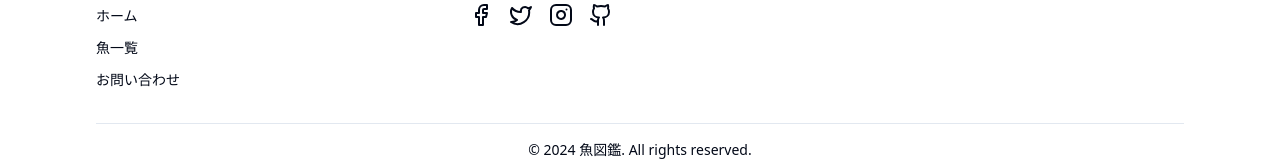
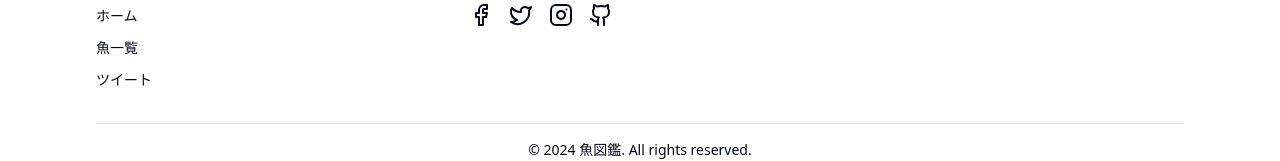
Before and after one commit to ozawakota/sakana-app, a Next.js app in the folder sakana/: page / in a window 1280 px wide. Shown: the part 1154-1315 px from the top of the page. Built offline with nearby package versions, Linux system fonts and the light colour scheme; no server answers; the database is empty.

Commit message:
お問い合わせ

```diff
--- a/sakana/src/app/footer.tsx
+++ b/sakana/src/app/footer.tsx
@@ -29,7 +29,7 @@ export default function Footer() {
               {session && (
                 <li><Link href="/register-fish" className="text-sm  hover:text-blue-600">新しい魚を登録</Link></li>
               )}
-              <li><Link href="/contact" className="text-sm  hover:text-blue-600">お問い合わせ</Link></li>
+              <li><Link href="/tweet" className="text-sm  hover:text-blue-600">ツイート</Link></li>
             </ul>
           </div>
           <div>
--- a/sakana/src/app/header.tsx
+++ b/sakana/src/app/header.tsx
@@ -75,7 +75,7 @@ export default function Header() {
     { href: "/", label: "ホーム" },
     ...(session ? [{ href: "/register-fish", label: "魚登録" }] : []),
     { href: "/about", label: "魚図鑑について" },
-    { href: "/contact", label: "お問い合わせ" },
+    { href: "/tweet", label: "ツイート" },
   ]
 
   return (
--- a/sakana/src/app/contact/myPage.tsx
+++ b/sakana/src/app/tweet/myPage.tsx
@@ -36,7 +36,7 @@ const formSchema = z.object({
 })
 
 
-export default function Contact() {
+export default function Tweet() {
 
 
   const form = useForm<z.infer<typeof formSchema>>({
--- a/sakana/src/app/contact/page.tsx
+++ b/sakana/src/app/tweet/page.tsx
@@ -5,8 +5,8 @@ export const metadata = {
   description: "お問い合わせページ",
 }
 
-const Contact = () => {
+const Tweet = () => {
     return <MyPage/>
 }
 
-export default Contact
+export default Tweet
```
